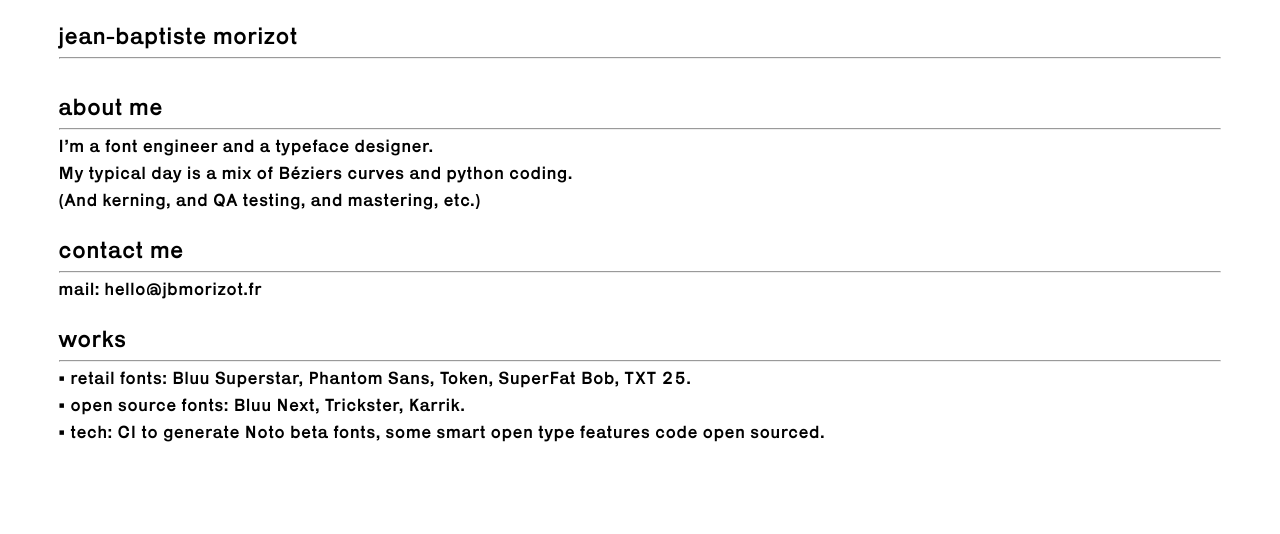
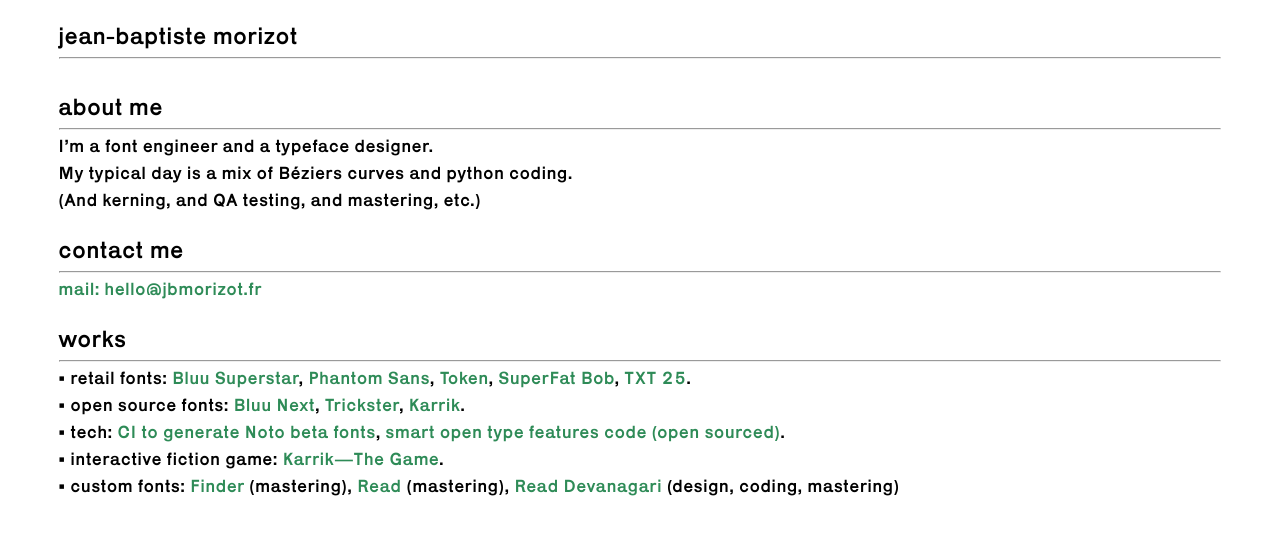
Before and after one commit to jbmorizot/jbmorizot.github.io, a plain HTML site: page index.html in a window 1280 px wide. Drawn offline with Linux system fonts and the light colour scheme; files whose address does not match are found by name.

Commit message:
More infos

```diff
--- a/code/styleV.css
+++ b/code/styleV.css
@@ -8,7 +8,7 @@
 
 a{
   text-decoration: none;
-  color: black;
+  color: seagreen;
 }
 
 body {
--- a/index.html
+++ b/index.html
@@ -23,9 +23,12 @@
 
 			<p class="headline">works</p>
 			<hr>
-			<p>• retail fonts: <a href="https://black-foundry.com/fonts/bluu-suuperstar/">Bluu Superstar</a>, <a href="https://www.futurefonts.xyz/phantom-foundry/phantom-sans">Phantom Sans</a>, <a href="https://www.futurefonts.xyz/phantom-foundry/token">Token</a>, <a href="https://www.futurefonts.xyz/phantom-foundry/super-fat-bob">SuperFat Bob</a>, <a href="https://www.futurefonts.xyz/phantom-foundry/txt25">TXT 25</a>.<br>
-			• open source fonts: Bluu Next, Trickster, Karrik.
-
-			<br>• tech: <a href="https://github.com/notofonts/noto-build">CI to generate Noto beta fonts</a>, <a href="https://github.com/jbmorizot/OpenTypeHelper">some smart open type features code open sourced</a>.</p>
+			<p>
+				• retail fonts: <a href="https://black-foundry.com/fonts/bluu-suuperstar/">Bluu Superstar</a>, <a href="https://www.futurefonts.xyz/phantom-foundry/phantom-sans">Phantom Sans</a>, <a href="https://www.futurefonts.xyz/phantom-foundry/token">Token</a>, <a href="https://www.futurefonts.xyz/phantom-foundry/super-fat-bob">SuperFat Bob</a>, <a href="https://www.futurefonts.xyz/phantom-foundry/txt25">TXT 25</a>.<br>
+				• open source fonts: <a href="https://velvetyne.fr/fonts/bluu/">Bluu Next</a>, <a href="https://velvetyne.fr/fonts/trickster/">Trickster</a>, <a href="http://karrik.phantom-foundry.com/">Karrik</a>.<br>
+				• tech: <a href="https://github.com/notofonts/noto-build">CI to generate Noto beta fonts</a>, <a href="https://github.com/jbmorizot/OpenTypeHelper">smart open type features code (open sourced)</a>.<br>
+				• interactive fiction game: <a href="http://www.karrik-game.velvetyne.fr/">Karrik—The Game</a>.<br>
+				• custom fonts: <a href="https://black-foundry.com/fonts/finder/">Finder</a> (mastering), <a href="https://black-foundry.com/work/renaultread/">Read</a> (mastering), <a href="https://black-foundry.com/work/renaultread/">Read Devanagari</a> (design, coding, mastering)
+				</p>
 	</body>
 </html>
```
